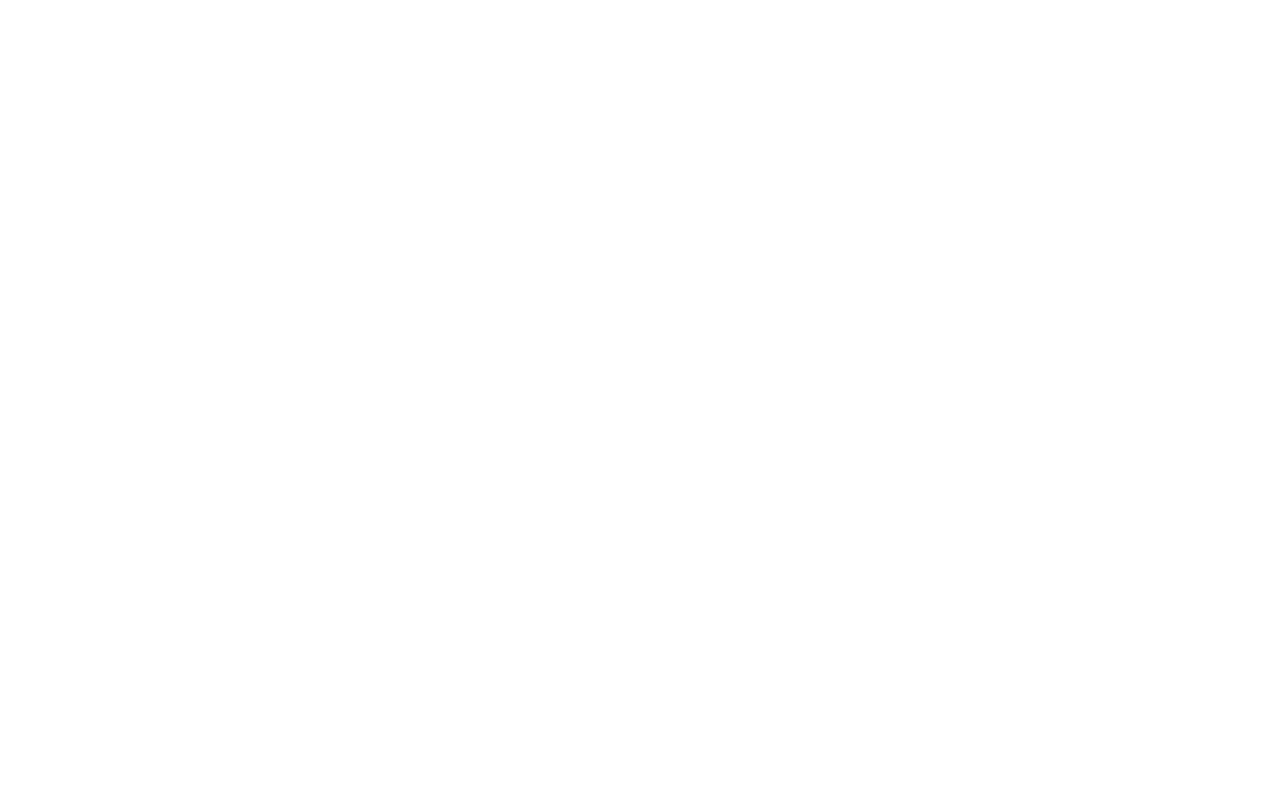
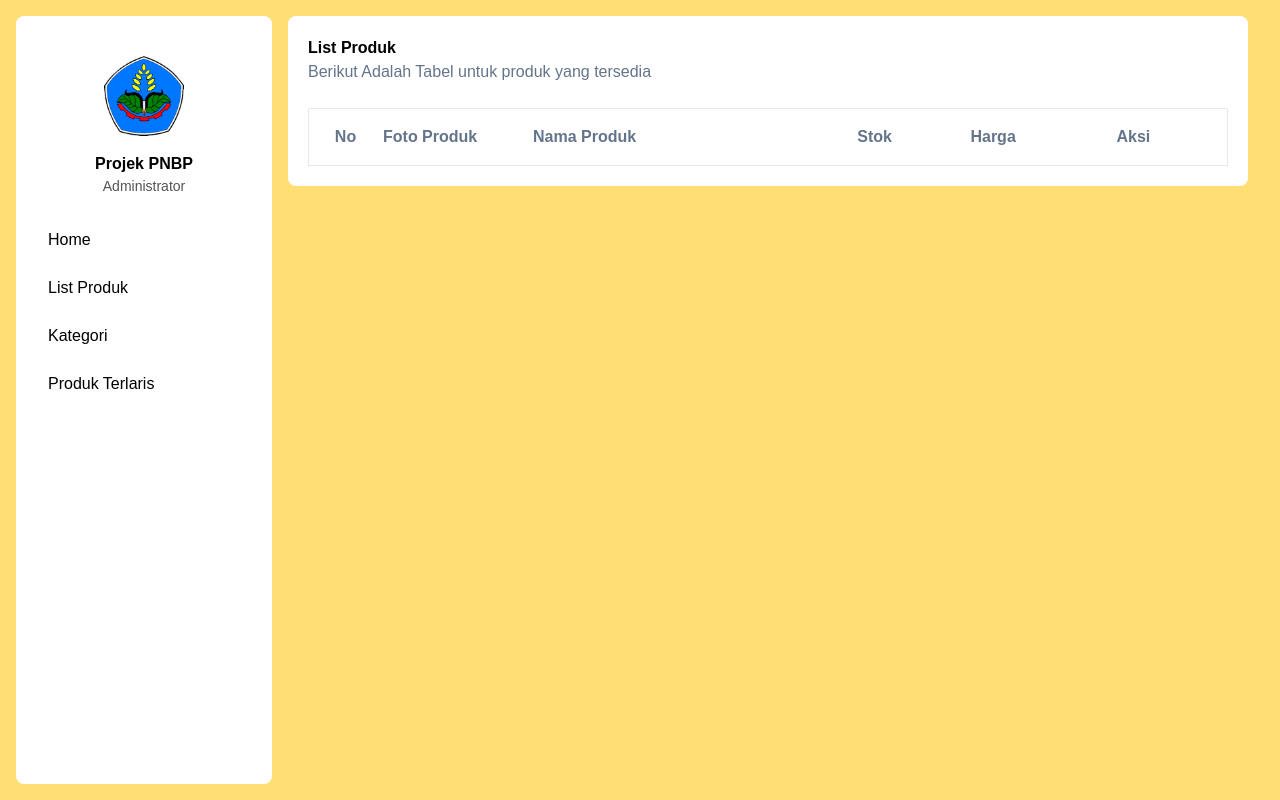
Before and after one commit to elisaoktvna/ProjectPNBP, a React (Create React App) app in the folder frontend/: page /listproduk in a window 1280 px wide. Before the commit this address had no page. Built offline with nearby package versions, Linux system fonts and the light colour scheme.

Commit message:
listproduk

```diff
--- a/frontend/src/admin/kategori/Add.js
+++ b/frontend/src/admin/kategori/Add.js
@@ -10,22 +10,25 @@
         e.preventDefault();
         const {name,image } =e.target;
         const nameVal = name.value
-        const imageVal = image.file[0]
+
+        const imageVal = image.files[0]
 
         const formData = new FormData();
-        formData.append("nama",nameVal)
-        // formData.append("image",imageVal)
+        formData.append("title",nameVal)
+        formData.append("file",imageVal)
 
         const res  =await fetch(process.env.REACT_APP_BASE_URL,{
             method:"POST",
             body:(formData)
         });
+        console.log(res);
+
     }
   return (
       <>
            <Link className='ms-auto bg-[#FFC200] hover:bg-[#FFC200]/70 px-5 py-2 text-sm text-white rounded-full' onClick={()=>setShow(true)}>Tambah Kategori</Link>
           <Modal title={"Tambah Kategori"} show={Show} onClose={(val) => setShow(val)}>
-              <form  onSubmit={onSubmit}>
+              <form  onSubmit={onSubmit} encType='multipart/form-data'>
                   <div className="form-group mb-2">
                       <label htmlFor="name" className='text-sm inline-block mb-1'>Nama</label>
                       <input required type="text" name="name" id="name" className='block bg-[#F5F5F5] w-full rounded-lg px-4 py-2 text-sm' placeholder='Nama Kategori'/>
--- /dev/null
+++ b/frontend/src/admin/listproduk/Listproduk.js
@@ -0,0 +1,30 @@
+import React from 'react'
+import Layout from '../../components/Layout'
+import {Link} from "react-router-dom"
+
+const Listproduk = () => {
+  return (
+    <Layout>
+    <div className="mb-6 flex items-center ">
+        <div className="">
+            <h1 className='font-semibold'>List Produk</h1>
+            <p className='text-slate-500'>Berikut Adalah Tabel untuk produk yang tersedia</p>
+        </div>
+    </div>
+    <table className='border w-full'>
+              <thead>
+                  <tr>
+                      <th className='border-b py-4 text-slate-500 font-semibold w-22'  >No</th>
+                      <th className='border-b py-4 text-slate-500 font-semibold w-[150px]' align='start'>Foto Produk</th>
+                      <th className='border-b py-4 text-slate-500 font-semibold' align='start'>Nama Produk</th>
+                      <th className='border-b py-4 text-slate-500 font-semibold' align='start'>Stok</th>
+                      <th className='border-b py-4 text-slate-500 font-semibold' align='start'>Harga</th>
+                      <th className='border-b py-4 text-slate-500 font-semibold' align='start'>Aksi</th>
+                  </tr>
+              </thead>
+    </table>
+    </Layout>
+  )
+}
+
+export default Listproduk
--- a/frontend/src/components/Sidebar.js
+++ b/frontend/src/components/Sidebar.js
@@ -32,10 +32,7 @@
                     <Link to={"/"} class="block px-4 py-2 rounded hover:bg-gray-300">Home</Link>
                 </li>
                 <li class="mb-2">
-                    <Link href="#" class="block px-4 py-2 rounded hover:bg-gray-300">Tambah Produk</Link>
-                </li>
-                <li class="mb-2">
-                    <Link href="#" class="block px-4 py-2 rounded hover:bg-gray-300">List Produk</Link>
+                    <Link to={"/listproduk"} class="block px-4 py-2 rounded hover:bg-gray-300">List Produk</Link>
                 </li>
                 <li class="mb-2">
                     <Link to={"/kategori"} class="block px-4 py-2 rounded hover:bg-gray-300">Kategori</Link>
--- a/frontend/src/index.js
+++ b/frontend/src/index.js
@@ -5,6 +5,7 @@
 
 import './index.css';
 import {BrowserRouter,Routes,Route} from "react-router-dom"
+import Listproduk from './admin/listproduk/Listproduk.js';
 
 const root = ReactDOM.createRoot(document.getElementById('root'));
 root.render(
@@ -13,6 +14,7 @@
         <Routes>
             <Route path="/" element={<App />} />
             <Route path="/kategori" element={ <Kategori/>} />
+            <Route path="/listproduk" element={ <Listproduk/>} />
         </Routes>
     </BrowserRouter>
 );
```
Also changed, not shown: 2 other files (tests, documents, lock files or other folders).
